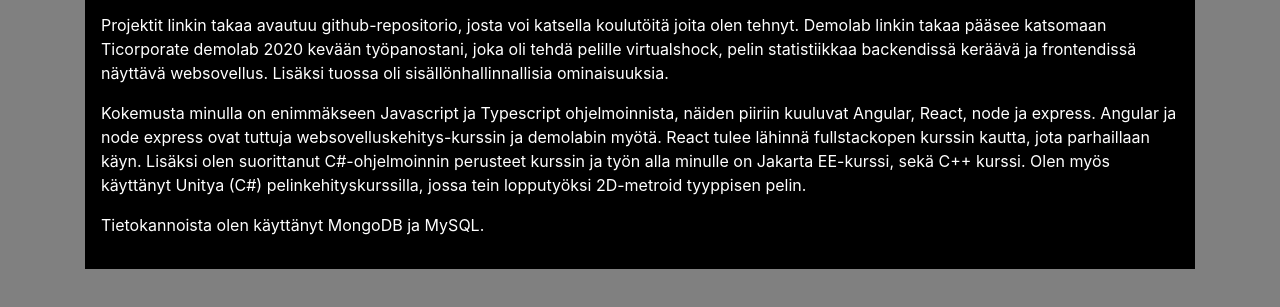
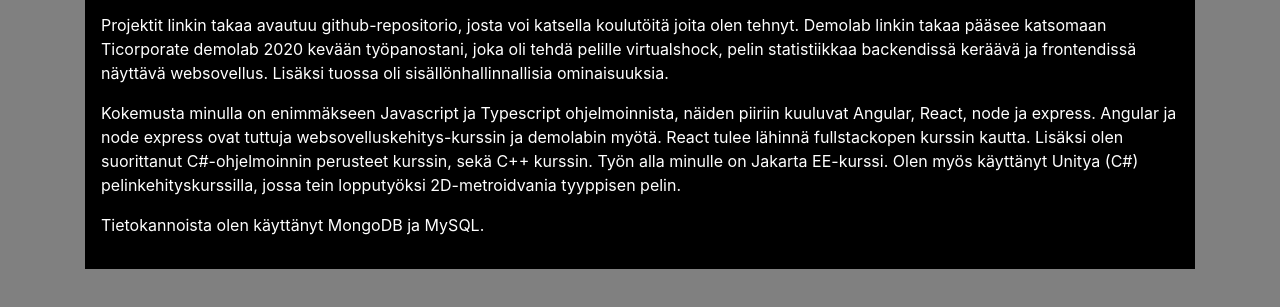
Before and after one commit to PekToni/PekToni.github.io, a plain HTML site: page index.html in a window 1280 px wide. Shown: the part 175-482 px from the top of the page. Drawn offline with nearby package versions, Linux system fonts and the light colour scheme.

Commit message:
infopaivitys

```diff
--- a/index.html
+++ b/index.html
@@ -45,10 +45,10 @@
 				Kokemusta minulla on enimmäkseen Javascript ja Typescript ohjelmoinnista, näiden
 				piiriin kuuluvat Angular, React, node ja express. Angular ja node express
 				ovat tuttuja websovelluskehitys-kurssin ja demolabin myötä. React tulee lähinnä
-				fullstackopen kurssin kautta, jota parhaillaan käyn. Lisäksi olen suorittanut
-				C#-ohjelmoinnin perusteet kurssin ja työn alla minulle on Jakarta EE-kurssi,
-				sekä C++ kurssi. Olen myös käyttänyt Unitya (C#) pelinkehityskurssilla, jossa
-				tein lopputyöksi 2D-metroid tyyppisen pelin.
+				fullstackopen kurssin kautta. Lisäksi olen suorittanut
+				C#-ohjelmoinnin perusteet kurssin, sekä C++ kurssin. Työn alla minulle on Jakarta EE-kurssi.
+				Olen myös käyttänyt Unitya (C#) pelinkehityskurssilla, jossa
+				tein lopputyöksi 2D-metroidvania tyyppisen pelin.
 			</p>
 			<p>
 				Tietokannoista olen käyttänyt MongoDB ja MySQL.
```
